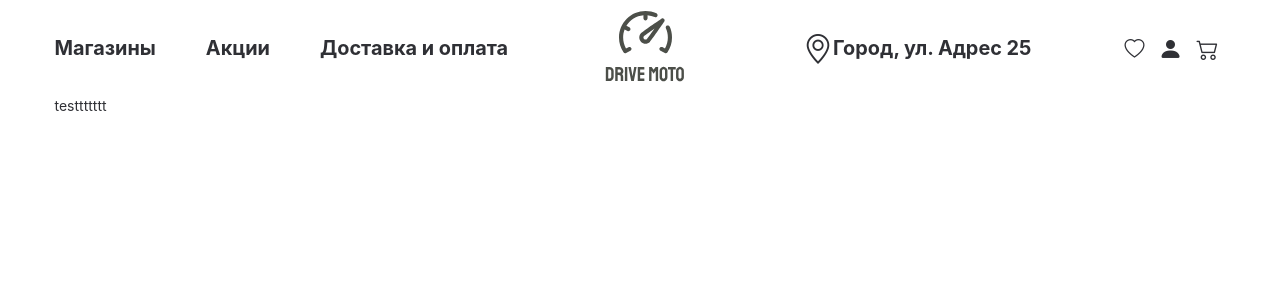
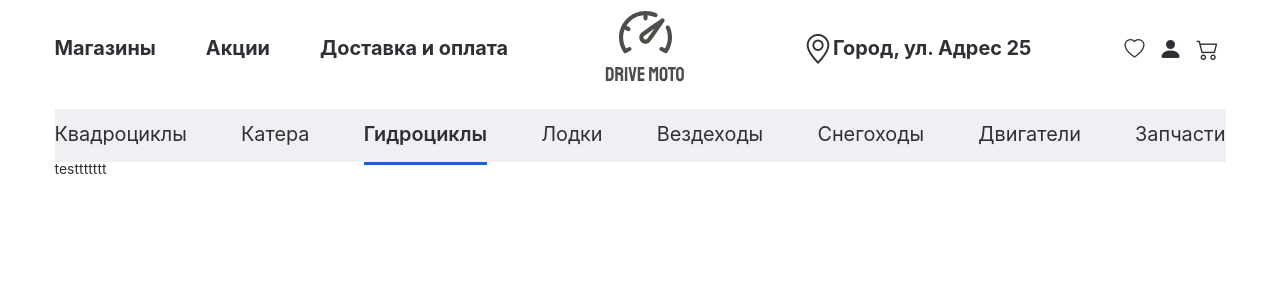
Before and after one commit to MariiaUdovytska/React-Online-store-Gidrotsikly, a React (Create React App) app in the folder react-online-store-gidrotsikly/: page / in a window 1280 px wide. Shown: the top 300 px of the page. Built offline with nearby package versions, Linux system fonts and the light colour scheme.

Commit message:
add line products in large menu conponent MenuBurger

```diff
--- a/react-online-store-gidrotsikly/src/MenuBurger.js
+++ b/react-online-store-gidrotsikly/src/MenuBurger.js
@@ -48,16 +48,28 @@ class MenuBurger extends React.Component {
 								</Nav>
 								<Navbar.Brand className='nav-bar__items-brand' href="#home"><img src={logo} alt="logo"/></Navbar.Brand>
 								<Nav className='nav-bar__items-adress'>
-									<Nav.Link className='nav-bar__items-adress-a' href="#"><i class="bi bi-geo-alt" style={{ display: 'inline-flex', fontSize: '30px', color: '#2F3035'}}></i>Город,  ул. Адрес  25</Nav.Link>
+									<Nav.Link className='nav-bar__items-adress-a' href="#"><i className="bi bi-geo-alt" style={{ display: 'inline-flex', fontSize: '30px', color: '#2F3035'}}></i>Город,  ул. Адрес  25</Nav.Link>
 								</Nav>
 							</Navbar.Collapse>
 							<Nav className="nav-bar__items-right">
-								<Nav.Link href="#" className='no-hover nav-bar__items-right-a'> <i className="bi bi-heart" style={{ display: 'inline-flex', fontSize: '20px', color: '#2F3035'}}></i></Nav.Link>
-								<Nav.Link href="#" className='no-hover nav-bar__items-right-a'><i className="bi bi-person-fill" style={{ display: 'inline-flex', fontSize: '24px', color: '#2F3035'}}></i></Nav.Link>
-								<Nav.Link href="#" className='no-hover nav-bar__items-right-a'><i className="bi bi-cart2" style={{ display: 'inline-flex', fontSize: '22px', color: '#2F3035'}}></i></Nav.Link>
+								<Nav.Link href="#" className='nav-bar__items-right-a'> <i className="bi bi-heart" style={{ display: 'inline-flex', fontSize: '20px', color: '#2F3035'}}></i></Nav.Link>
+								<Nav.Link href="#" className='nav-bar__items-right-a'><i className="bi bi-person-fill" style={{ display: 'inline-flex', fontSize: '24px', color: '#2F3035'}}></i></Nav.Link>
+								<Nav.Link href="#" className='nav-bar__items-right-a'><i className="bi bi-cart2" style={{ display: 'inline-flex', fontSize: '22px', color: '#2F3035'}}></i></Nav.Link>
 							</Nav>
 						</Container>
 					</Navbar>
+					<div className='nav-bar__navproducts'>
+						<ul className='nav-bar__navproducts-item'>
+							<li className='nav-bar__navproducts-items'>Квадроциклы</li>
+							<li className='nav-bar__navproducts-items'>Катера</li>
+							<li className='nav-bar__navproducts-items nav-bar__navproducts-items-active'>Гидроциклы</li>
+							<li className='nav-bar__navproducts-items'>Лодки</li>
+							<li className='nav-bar__navproducts-items'>Вездеходы</li>
+							<li className='nav-bar__navproducts-items'>Снегоходы</li>
+							<li className='nav-bar__navproducts-items'>Двигатели</li>
+							<li className='nav-bar__navproducts-items'>Запчасти</li>
+						</ul>
+					</div>
 			</div>
 			)
 		} else {
--- a/react-online-store-gidrotsikly/src/css/menuBurger.css
+++ b/react-online-store-gidrotsikly/src/css/menuBurger.css
@@ -18,6 +18,10 @@
 	font-size: 1.42rem;
 }
 
+.navbar-nav .nav-link:hover{
+	color: #858484!important;
+}
+
 .nav-bar__items-left{
 	margin: 0px -25px;
 }
@@ -34,6 +38,11 @@
 }
 .navbar-nav .nav-bar__items-adress-a{
 	padding-right: 86px!important;
+}
+
+.nav-bar__items-right-a:hover{
+	transition: all 1s ease;
+	transform: scale(1.2);
 }
 
 @media(max-width: 1019px){
@@ -69,6 +78,9 @@
 		width: 70px;
 		height: 66px;
 	}
+	.nav-bar__navproducts-item .nav-bar__navproducts-items{
+		font-size: 1.28rem;
+	}
 }
 
 @media(max-width: 777px){
@@ -89,4 +101,44 @@
 		width: 65px;
 		height: 61px;
 	}
+	.nav-bar__navproducts-item .nav-bar__navproducts-items{
+		font-size: 1.1rem;
+	}
 }
+
+
+.nav-bar__navproducts{
+	height: 53px;
+	background-color: #F0F0F4;
+	margin-top: 10px;
+}
+.nav-bar__navproducts-item{
+	height: 100%;
+	display: flex;
+	flex-direction: row;
+	justify-content: space-between;
+	align-items: center;
+	padding-left: 0px;
+	margin-bottom: 0px;
+}
+.nav-bar__navproducts-items{
+	font-weight: 400;
+	font-size: 1.42rem;
+}
+.nav-bar__navproducts-items{
+	font-weight: 400;
+	font-size: 1.42rem;
+}
+.nav-bar__navproducts-items-active{
+	font-weight: 600;
+	position: relative;
+}
+.nav-bar__navproducts-items-active::after{
+	content: "";
+	display: block;
+	position: absolute;
+	bottom: -20px;
+	height: 3px;
+	width: 100%;
+	background-color: #1C62CD;
+}
```
